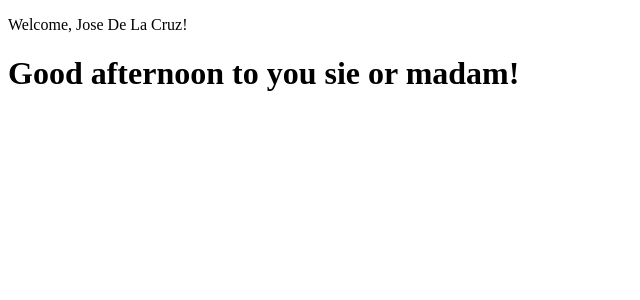
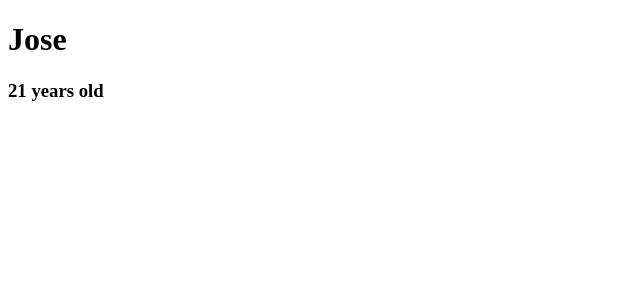
Before and after one commit to josedlca/full-course-beginners, a React (Create React App) app: page / in a window 1280 px wide. Shown: the top 300 px of the page, without its empty margins (0-640 px from the left). Built offline with nearby package versions, Linux system fonts and the light colour scheme.

Commit message:
class challenge two done

```diff
--- a/src/App.js
+++ b/src/App.js
@@ -1,4 +1,4 @@
-import React from 'react'
+import React,{Component} from 'react'
 import './App.css';
 import Header from './components/Header'
 import Greeting from './components/Greeting'
@@ -11,12 +11,19 @@ import Greeting from './components/Greeting'
 //   );
 // }
 
-class App extends React.Component{
+class App extends Component{
+  constructor(){
+    super()
+    this.state={
+      name: 'Jose',
+      age: 21
+    }
+  }
   render(){
     return(
       <div>
-        <Header username='Jose De La Cruz'/>
-        <Greeting/>
+        <h1>{this.state.name}</h1>
+        <h3>{this.state.age} years old</h3>
       </div>
     )
   }
```
